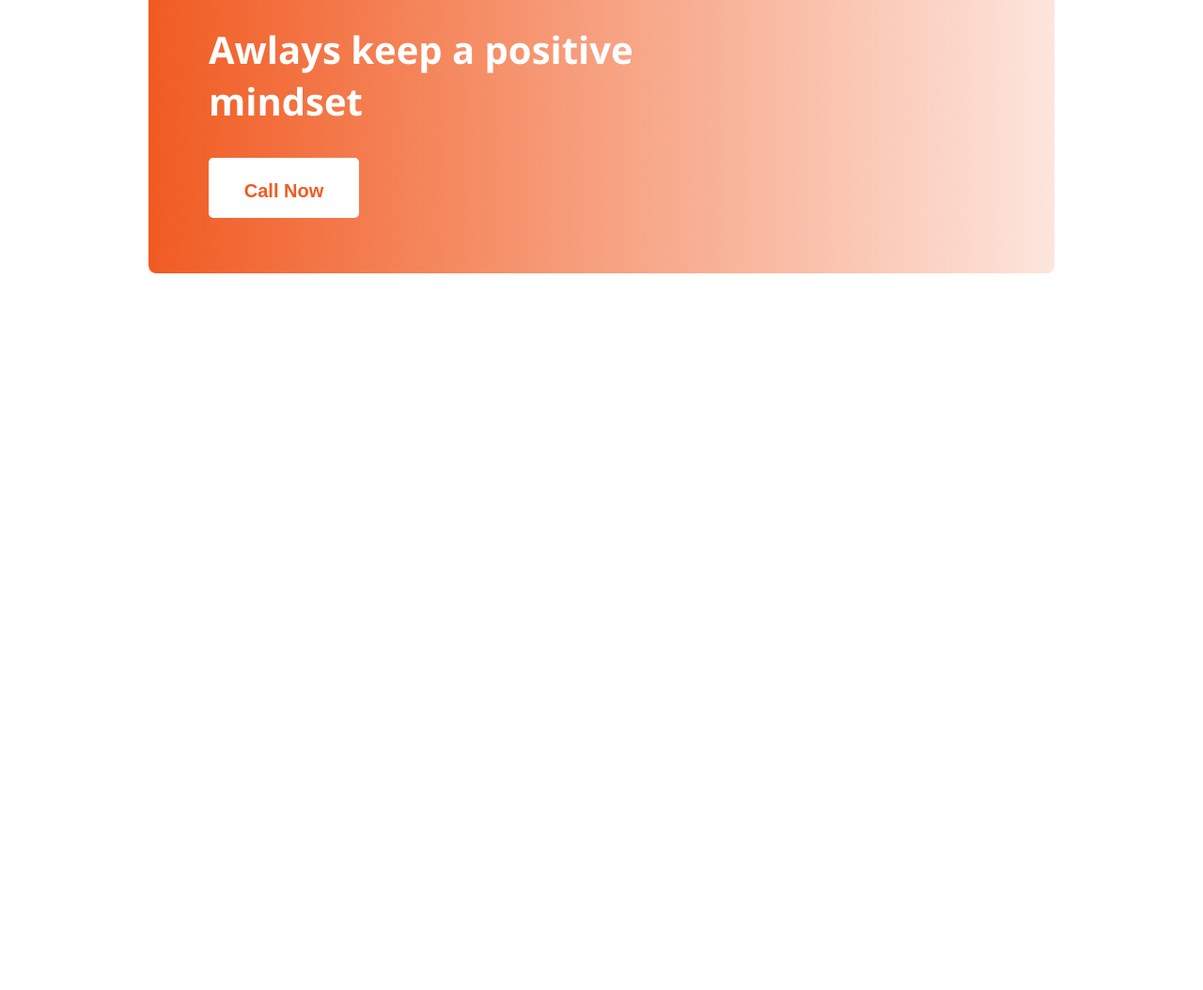
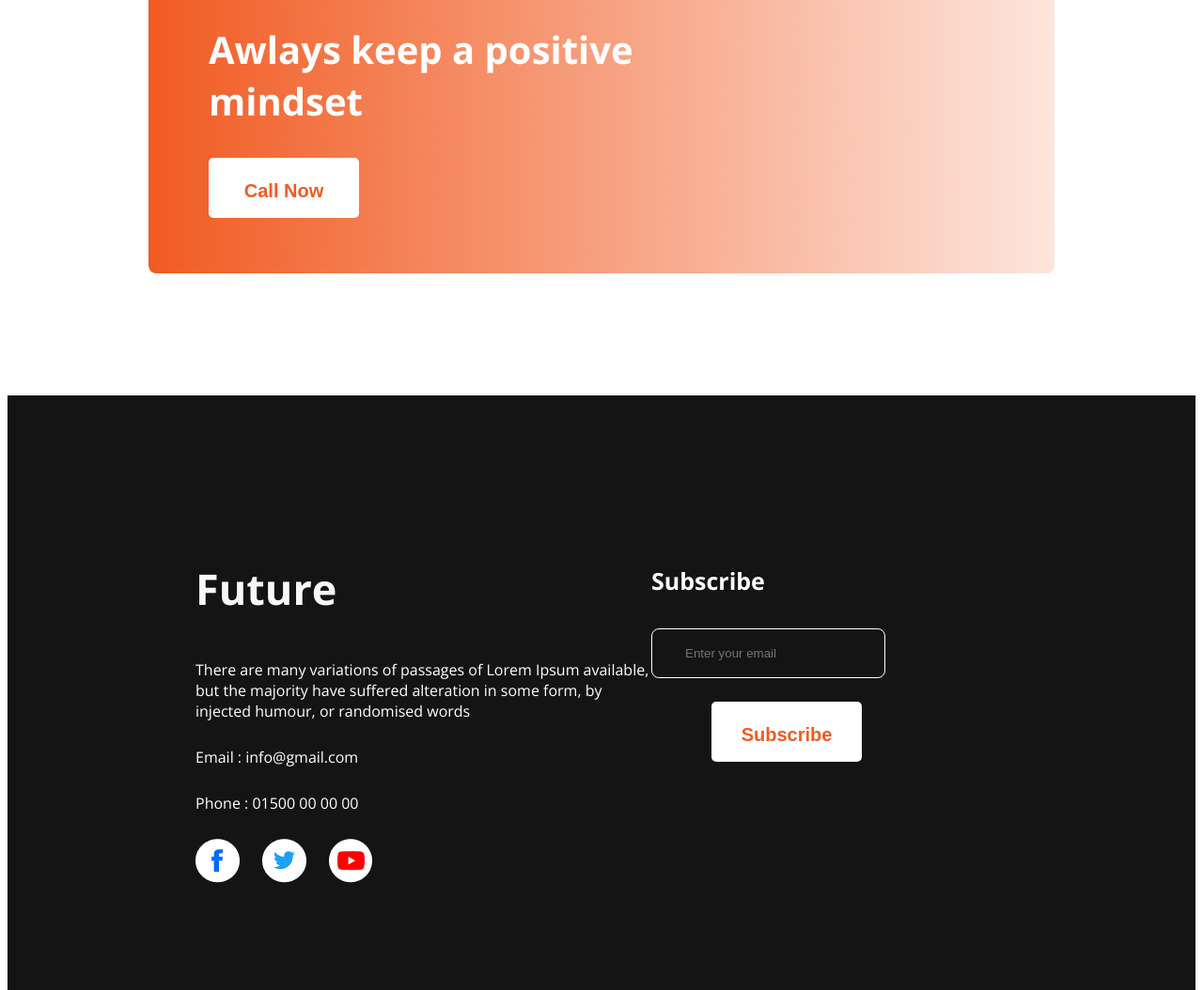
Before and after one commit to shakawat777/mailston-1-modul1-task-1, a plain HTML site: page index.html in a window 1280 px wide. Shown: the part 2109-3163 px from the top of the page at 94% size. Before the commit the page ends 2408 px from the top, so only its background shows below. Drawn offline with nearby package versions, Linux system fonts and the light colour scheme.

Commit message:
footer section almost done

```diff
--- a/css/style.css
+++ b/css/style.css
@@ -156,23 +156,23 @@ body {
 /* End second part of main section */
 
 
+
+/* Start third part of main section */
 .second {
     background-image: url(../images/gradient3.png);
     background-repeat: no-repeat;
     height: 300px;
     margin: auto 150px;
+    /* margin-top: 130px; */
     border-radius: 8px;
     display: flex;
     gap: 5px;
 
 }
 
-.second-one {
+.second-one {}
 
-
-}
-
- .text-description{
+.text-description {
     color: #FFF;
     font-size: 40px;
     font-weight: 700;
@@ -199,4 +199,65 @@ body {
 
 }
 
-/* Start third part of main section */
+/* End third part of main section */
+
+
+
+
+/* Footer part start */
+footer {
+    display: flex;
+    background: #151414;
+    height: 500px;
+    margin-top: 130px;
+    padding: 130px 200px;
+
+
+}
+
+.foot-column {
+    width: 50%;
+}
+
+.foot-title {
+    color: #F8F8F8;
+    font-size: 45px;
+    font-weight: 700;
+}
+
+.foot-description {
+    width: 485px;
+    color: #FFF;
+    font-size: 16px;
+    font-weight: 400;
+}
+
+.contract {
+    color: #FFF;
+    font-size: 16px;
+    font-weight: 400;
+}
+
+.social-link a {
+    margin-right: 20px;
+}
+
+.foot-head {
+    margin-top: 50px;
+    color: #FFF;
+    font-size: 25px;
+    font-weight: 600;
+}
+.address input[type="email"]{
+    display: block;
+    margin-bottom: 25px;
+    padding: 18px 35px;
+    color: #F3F3F3;
+    border-radius: 8px;
+    background: #151414;
+    border: 1px solid #FFF;
+
+}
+
+
+/* Footer part End */
--- a/index.html
+++ b/index.html
@@ -81,7 +81,29 @@
         </div>
 
     </main>
-    <footer></footer>
+    <footer>
+        <div class="footer-column">
+            <h3 class="foot-title">Future</h3>
+            <p class="foot-description">There are many variations of passages of Lorem Ipsum available, but the majority have suffered alteration in some form, by injected humour, or randomised words</p>
+            <h5 class="contract">Email : info@gmail.com</h5>
+            <h5 class="contract">Phone : 01500 00 00 00</h5>
+            <div class="social-link">
+               <a href=""><img src="images/icons/fb.png" alt=""></a>
+                <a href=""><img src="images/icons/twitter.png" alt=""></a>
+               <a href=""> <img src="images/icons/youtube.png" alt=""></a>
+            </div>
+        </div>
+
+        <div class="footer-column">
+            <h4 class="foot-head">Subscribe</h4>
+
+            <form class="address" action="">
+                <input type="email" placeholder="Enter your email">
+            <button class="second-btn"><p class="text">Subscribe</p></button>
+            </form>
+
+        </div>
+    </footer>
 </body>
 
 </html>
```
